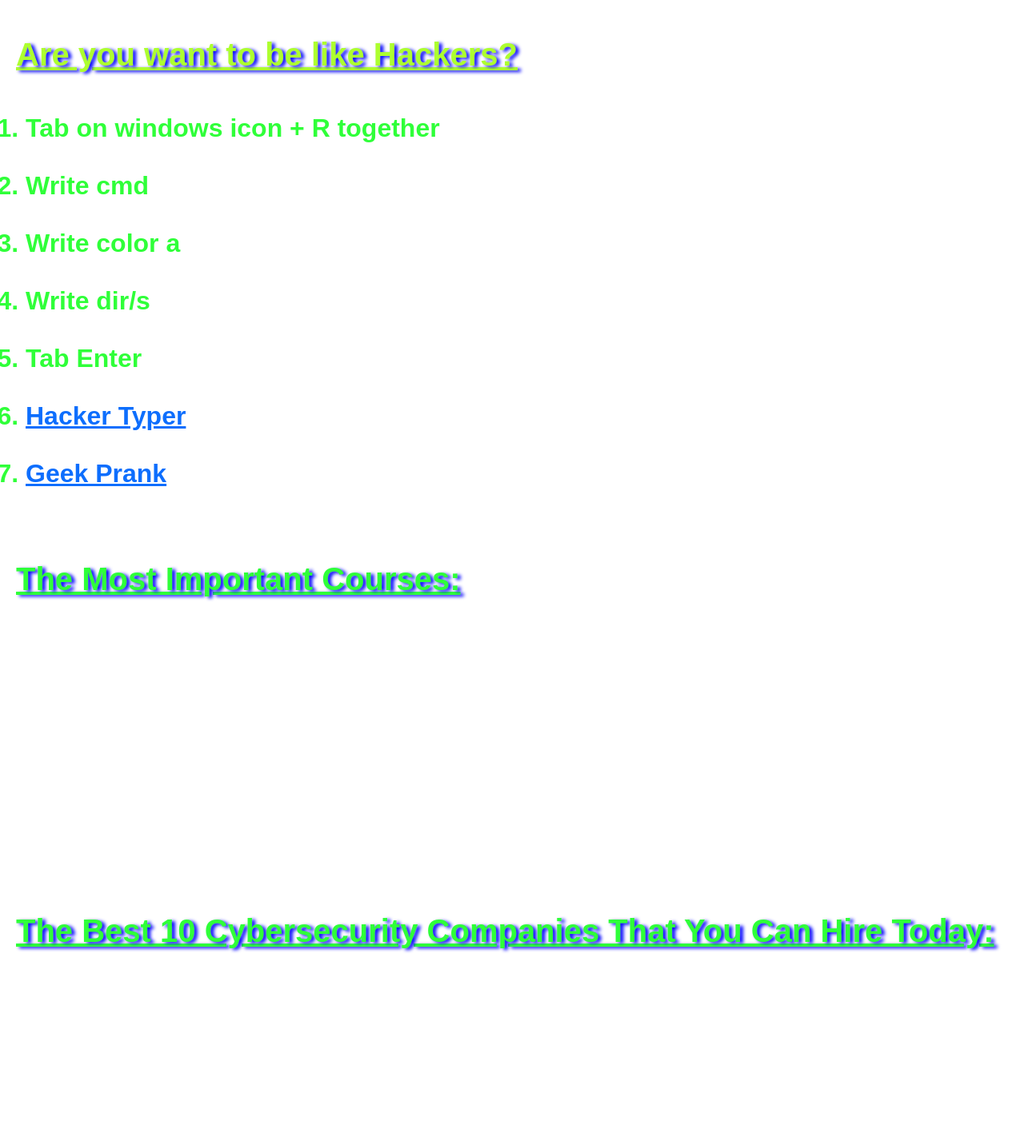
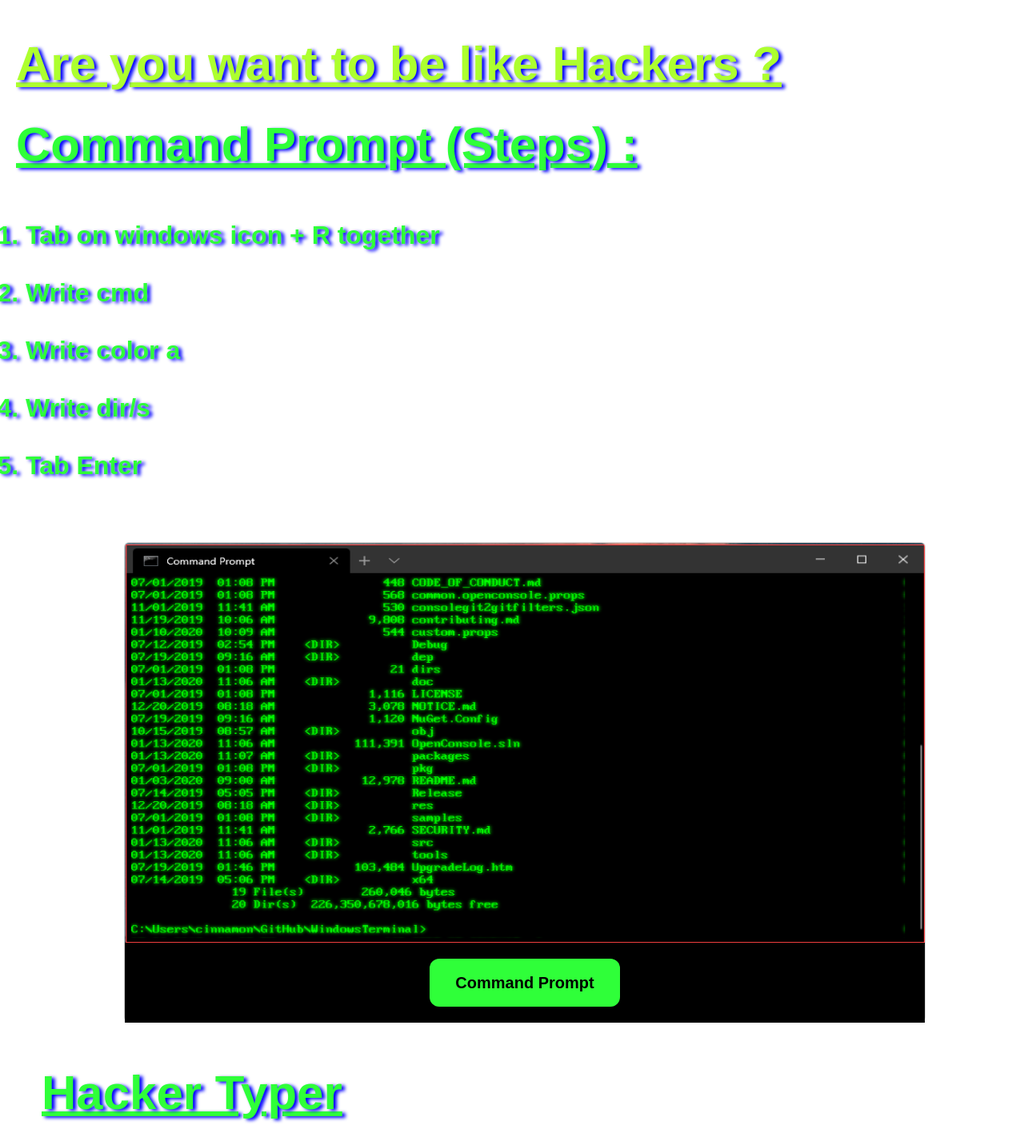
Before and after one commit to EbraamSobhy/cyber-security, a plain HTML site: page index.html in a window 1280 px wide. Shown: the part 7880-9307 px from the top of the page at 80% size. Drawn offline with Linux system fonts and the light colour scheme; some icons are missing; a web font is replaced by a local one.

Commit message:
new changes

```diff
--- a/index.html
+++ b/index.html
@@ -213,15 +213,45 @@
                 <b style="color: white; margin: 20px;"><li>Cybersecurity Specialist/Technician</li></b>
             </ul>
             <br>
-        <h1 style="color:greenyellow; margin: 20px;"><b><ins>Are you want to be like Hackers?</ins></b></h1>
+        <h1 style="color:greenyellow; margin: 20px; font-size: 60px;"><b><ins>Are you want to be like Hackers ?</ins></b></h1>
+        <p style="color:rgb(47, 255, 57); margin: 20px; font-size: 60px; text-shadow: 4px 2px 4px blue;"><b><ins>Command Prompt (Steps) :</ins></b></p>
         <ol>
-            <b style="color: rgb(47, 255, 57); margin: 20px;"><li>Tab on windows icon + R together</li></b>
-            <b style="color: rgb(47, 255, 57); margin: 20px;"><li>Write cmd</li></b>
-            <b style="color: rgb(47, 255, 57); margin: 20px;"><li>Write color a </li></b>
-            <b style="color: rgb(47, 255, 57); margin: 20px;"><li>Write dir/s</li></b>
-            <b style="color: rgb(47, 255, 57); margin: 20px;"><li>Tab Enter</li></b>
-            <b style="color: rgb(47, 255, 57); margin: 20px;"><li><a href="https://hackertyper.net/"target="_blank">Hacker Typer</a></li></b>
-            <b style="color: rgb(47, 255, 57); margin: 20px;"><li><a href="https://geekprank.com/hacker/"target="_blank">Geek Prank</a></li></b>
+            <b style="color:rgb(47, 255, 57); margin: 20px; text-shadow: 4px 2px 4px blue;"><li>Tab on windows icon + R together</li></b>
+            <b style="color:rgb(47, 255, 57); margin: 20px; text-shadow: 4px 2px 4px blue;"><li>Write cmd</li></b>
+            <b style="color:rgb(47, 255, 57); margin: 20px; text-shadow: 4px 2px 4px blue;"><li>Write color a </li></b>
+            <b style="color:rgb(47, 255, 57); margin: 20px; text-shadow: 4px 2px 4px blue;"><li>Write dir/s</li></b>
+            <b style="color:rgb(47, 255, 57); margin: 20px; text-shadow: 4px 2px 4px blue;"><li>Tab Enter</li></b>
+            <center>
+                <div class="container mt-5">
+                    <div style="width:1002px; height: 600px; " class="card">
+                    <img class="card-img-top" src="terminal-retro-green.png" alt="Card image" style="width: 1000px; height: 500px;">
+                    <div style="background-color: black;" class="card-body">
+                        <a href="#" target="_blank" class="button-link"><b>Command Prompt</b></a>
+                    </div>
+                    </div>
+                </center>
+                <br>
+                <p style="color:rgb(47, 255, 57); margin: 20px; font-size: 60px; text-shadow: 4px 2px 4px blue;"><b><ins>Hacker Typer</ins></b></p>
+                <center>
+                    <div class="container mt-5">
+                        <div style="width:1002px; height: 600px; " class="card">
+                        <img class="card-img-top" src="Hacker Typer.jfif" alt="Card image" style="width: 1000px; height: 500px;">
+                        <div style="background-color: black;" class="card-body">
+                            <a href="https://hackertyper.net/" target="_blank" class="button-link"><b>Hacker Typer</b></a>
+                        </div>
+                        </div>
+                    </center>
+                    <br>
+                    <p style="color:rgb(47, 255, 57); margin: 20px; font-size: 60px; text-shadow: 4px 2px 4px blue;"><b><ins>Geek Prank</ins></b></p>
+                <center>
+                    <div class="container mt-5">
+                        <div style="width:1002px; height: 600px; " class="card">
+                        <img class="card-img-top" src="Geek Prank.jpg" alt="Card image" style="width: 1000px; height: 500px;">
+                        <div style="background-color: black;" class="card-body">
+                            <a href="https://geekprank.com/hacker/" target="_blank" class="button-link"><b>Geek Prank</b></a>
+                        </div>
+                        </div>
+                    </center>
         </ol>
         <br>
         <h1 style="color:  rgb(47, 255, 57); margin: 20px;"><b>The Most Important Courses:</b></h1>
--- a/style.css
+++ b/style.css
@@ -102,3 +102,19 @@
         float: none;
     }
 }
+
+.button-link {
+    background-color: rgb(47, 255, 57);
+    border: none;
+    color: black;
+    font-weight: bold;
+    padding: 15px 32px;
+    text-align: center;
+    text-decoration: none;
+    display: inline-block;
+    font-size: 20px;
+    margin: 4px 2px;
+    cursor: pointer;
+    border-radius: 12px;
+    font-family: 'Technology', sans-serif;
+}
```
Also changed, not shown: Geek Prank.jpg (added), Hacker Typer.jfif (added), down.png (added), terminal-retro-green.png (added).
